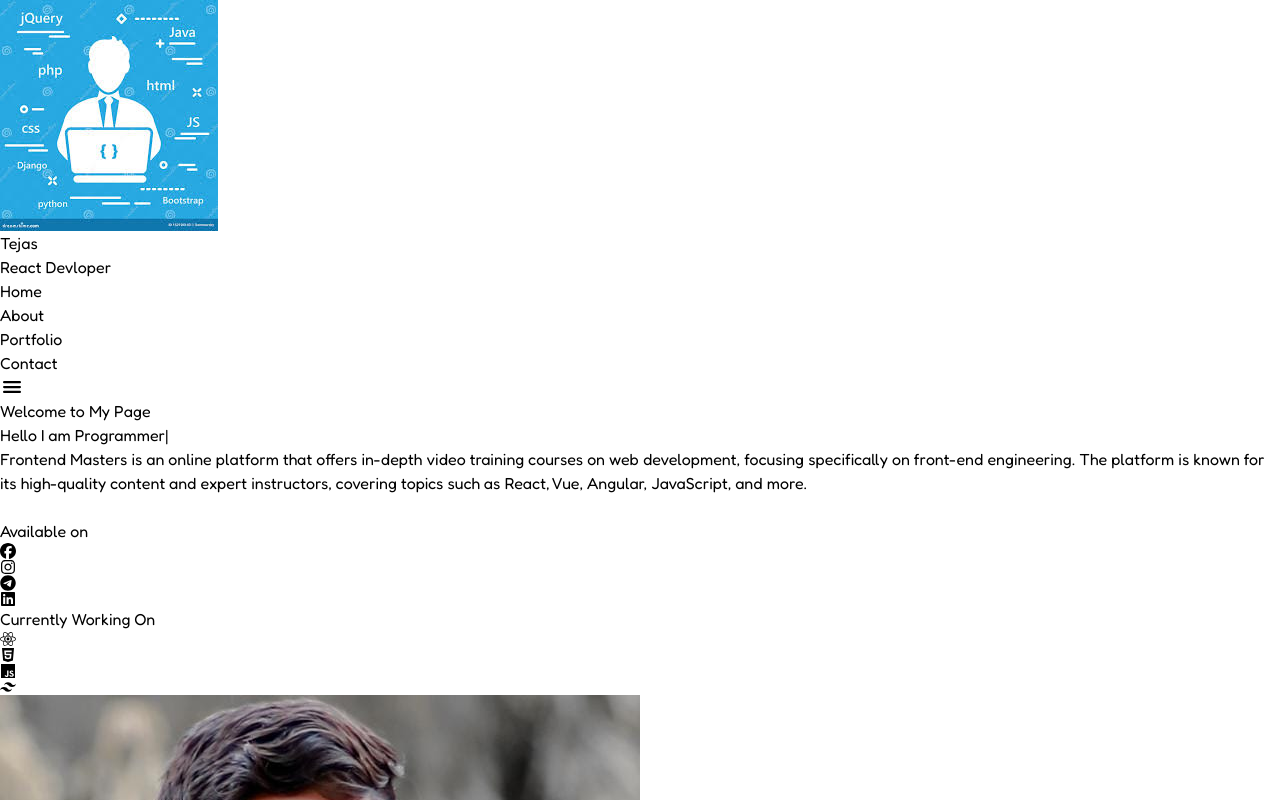
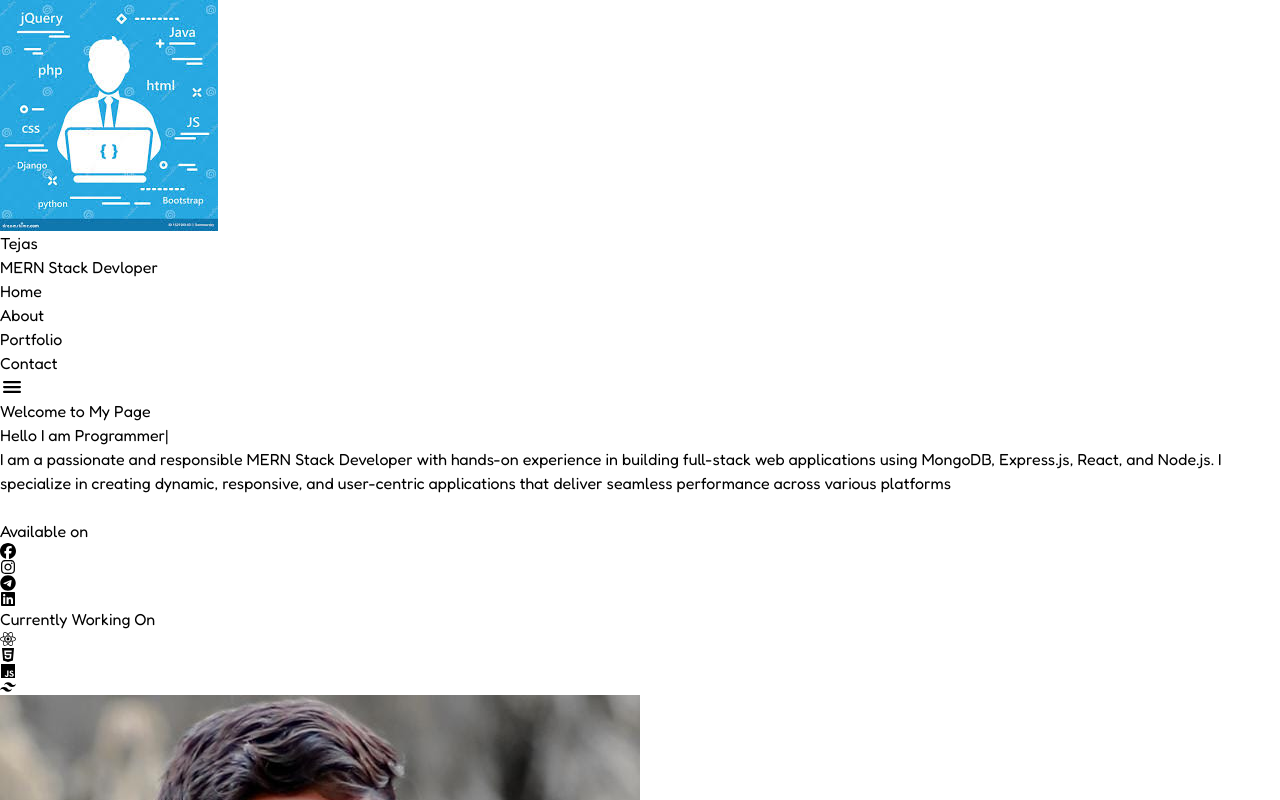
Before and after one commit to TejasBhoite0707/Personal-Portfolio, a React (Vite) app: page / in a window 1280 px wide. Shown: the top 800 px of the page. Built offline with nearby package versions, Linux system fonts and the light colour scheme.

Commit message:
updates5

```diff
--- a/src/Components/Home.jsx
+++ b/src/Components/Home.jsx
@@ -29,7 +29,7 @@ function Home ()  {
         />
   </h1>
   <p className="text-sm md:text-lg text-justify">
-    Frontend Masters is an online platform that offers in-depth video training courses on web development, focusing specifically on front-end engineering. The platform is known for its high-quality content and expert instructors, covering topics such as React, Vue, Angular, JavaScript, and more.
+    I am a passionate and responsible MERN Stack Developer with hands-on experience in building full-stack web applications using MongoDB, Express.js, React, and Node.js. I specialize in creating dynamic, responsive, and user-centric applications that deliver seamless performance across various platforms
   </p>
   <br/>
   <div className='flex flex-col md:flex-row justify-between items-center space-y-6 md:space-y-0'>
--- a/src/Components/Navbar.jsx
+++ b/src/Components/Navbar.jsx
@@ -33,7 +33,7 @@ function Navbar() {
           <div className='flex space-x-2'>
             <img src={pic} className='h-12 w-12 rounded-full cursor-pointer' alt='' />
             <Link to='Home'> <h1 className='cursor-pointer text-2xl '>Teja<span className='text-orange-600'>s</span>
-            <p className='text-sm font-semibold'>React Devloper</p>
+            <p className='text-sm font-semibold'>MERN Stack Devloper</p>
             </h1></Link>
           </div>
 
```
